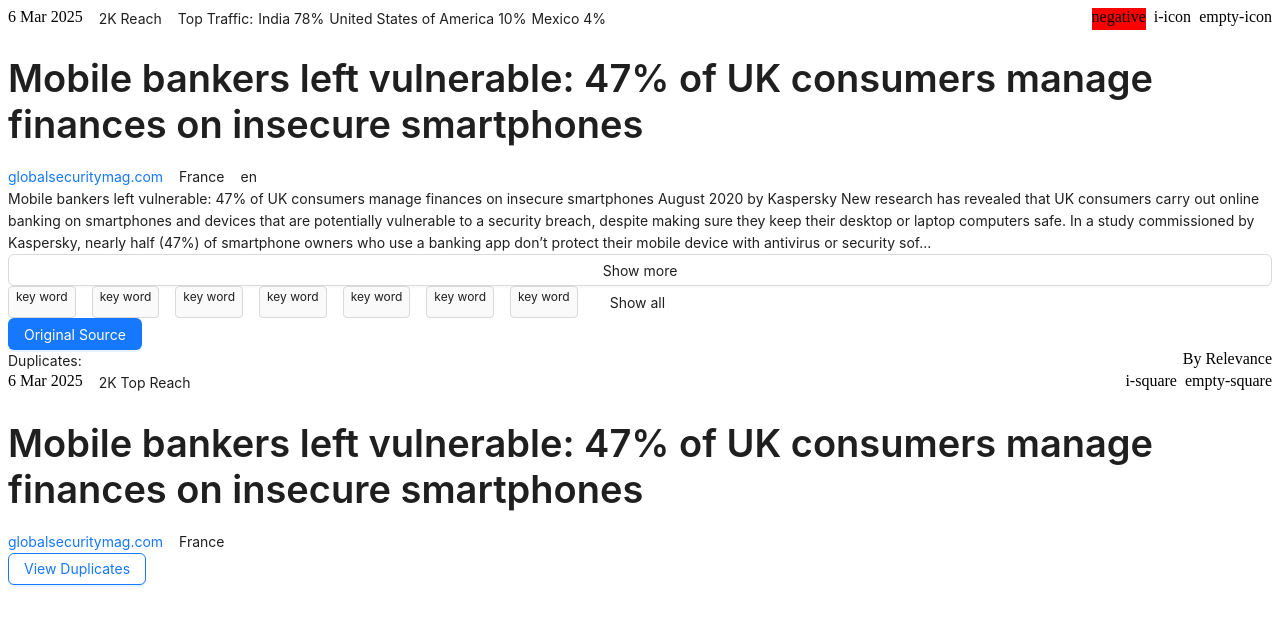
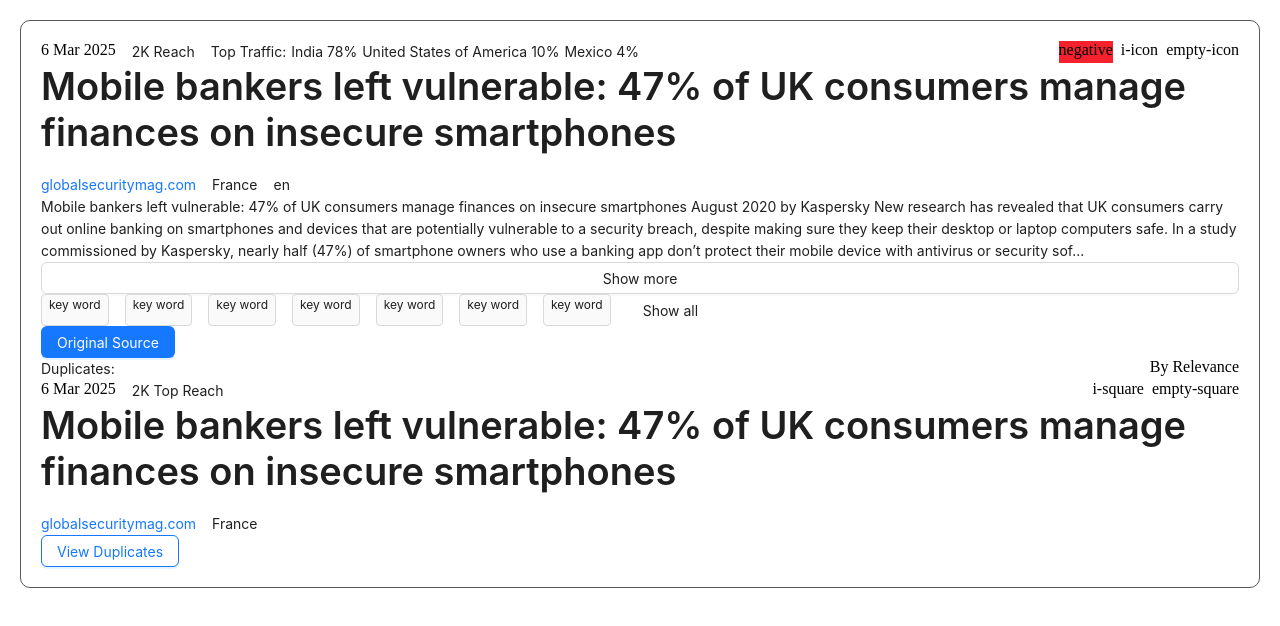
Before and after one commit to gr-sv/newsblock, a React (Create React App) app: page / in a window 1280 px wide. Shown: the top 626 px of the page. Built offline with nearby package versions, Linux system fonts and the light colour scheme.

Commit message:
Add styles into index.scss

```diff
--- a/src/components/shared/sentiment/sentiment.jsx
+++ b/src/components/shared/sentiment/sentiment.jsx
@@ -4,11 +4,11 @@ import { data } from '../../../data.js';
 function Sentiment () {
 
 	const positive = {
-		background: 'lime'
+		background: '#a0d911'
 	}
 
 	const negative = {
-		background: 'red'
+		background: '#f5222d'
 	}
 
 	return (
--- a/src/index.scss
+++ b/src/index.scss
@@ -1,6 +1,28 @@
 :root {
-	--background: grey;
-	--text: #ffffff;
-	--text2: #B8B8B8;
-	--blue-border: #4b4bde;
+	--background: #000000;
+	--white: #ffffff;
+	--lightgray: #bfbfbf;
+	--darkgray: #595959;
+	--blue: #1890ff;
+	--blue2: #0050b3;
 }
+
+* {
+	box-sizing: border-box;
+	margin: 0;
+	padding: 0;
+	text-decoration: none;
+	list-style-type: none;
+}
+
+html {
+	min-width: 100vw;
+	overflow-x: hidden;
+	padding: 20px;
+}
+
+body {
+	padding: 20px;
+	border: 1px solid var(--darkgray);
+	border-radius: 10px;
+}
```
